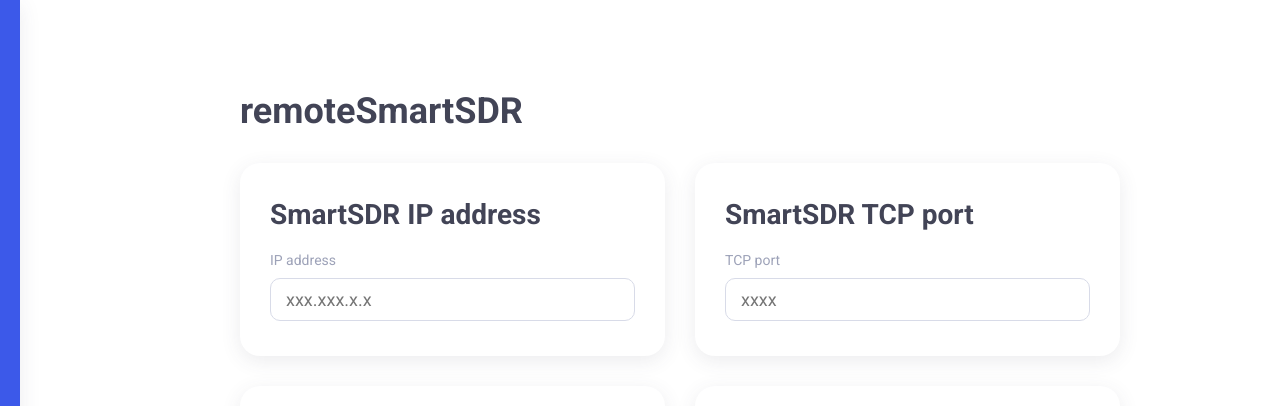
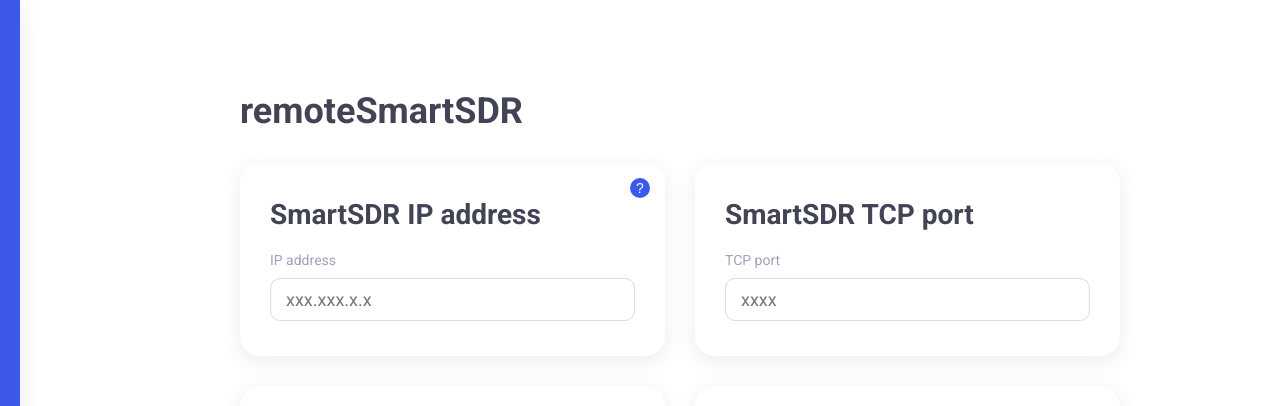
Before and after one commit to on3ure/remoteSmartSDR, a Next.js app in the folder web/: page / in a window 1280 px wide. Shown: the top 406 px of the page. Built offline with nearby package versions, Linux system fonts and the light colour scheme; no server answers; the database is empty.

Commit message:
Added support for tooltips in card component

```diff
--- a/web/package.json
+++ b/web/package.json
@@ -9,6 +9,7 @@
   },
   "devDependencies": {},
   "dependencies": {
+    "@popperjs/core": "^2.5.4",
     "@types/node": "^14.14.2",
     "@types/react": "^16.9.53",
     "formik": "^2.2.0",
@@ -16,6 +17,7 @@
     "next": "^10.0.1",
     "react": "^17.0.1",
     "react-dom": "^17.0.1",
+    "react-popper": "^2.2.4",
     "sass": "^1.27.0",
     "typescript": "^4.0.3"
   }
--- a/web/src/components/card/Card.scss
+++ b/web/src/components/card/Card.scss
@@ -13,6 +13,8 @@
 }
 
 .card {
+  position: relative;
+
   padding: 3.5rem space("l");
 
   background-color: $c-white;
--- a/web/src/components/card/Card.tsx
+++ b/web/src/components/card/Card.tsx
@@ -1,7 +1,13 @@
 import React, { FC } from 'react';
+import { Tooltip } from 'components/tooltip/Tooltip';
 
-export const Card: FC<CardProps> = ({ title, children }) => (
+export const Card: FC<CardProps> = ({ tooltip, title, children }) => (
   <div className="card">
+    {tooltip && (
+      <Tooltip
+        message={tooltip}
+      />
+    )}
     {title && (
       <h2 className="card__title">{title}</h2>
     )}
@@ -10,5 +16,6 @@
 );
 
 interface CardProps {
+  tooltip: string;
   title: string;
 }
--- a/web/src/components/form/Form.tsx
+++ b/web/src/components/form/Form.tsx
@@ -78,7 +78,7 @@
        {({ handleSubmit, isSubmitting, status }) => (
         <div className="form">
           <div className="form__grid">
-            <Card title="SmartSDR IP address">
+            <Card title="SmartSDR IP address" tooltip="Lorem ipsum">
               <InputField
                 id="smartSDRip"
                 name="smartSDRip"
--- a/web/src/components/index.scss
+++ b/web/src/components/index.scss
@@ -2,3 +2,4 @@
 @import "./card/Card";
 @import "./form/Form";
 @import "./toast/Toast";
+@import "./tooltip/Tooltip";
--- /dev/null
+++ b/web/src/components/tooltip/Tooltip.scss
@@ -0,0 +1,47 @@
+.tooltip {
+  padding: 1rem;
+
+  background-color: $c-white;
+
+  box-shadow: 0 0 1rem rgba($c-grey-300, .2);
+
+  font-size: 1.4rem;
+  color: $c-grey-300;
+
+
+  z-index: 2;
+
+  visibility: hidden;
+  opacity: 0;
+
+  border-radius: 1rem;
+
+  @include transition(visibility, opacity);
+
+  &.is-open {
+    visibility: visible;
+    opacity: 1;
+  }
+}
+
+.tooltip-toggle {
+  position: absolute;
+  top: 1.5rem;
+  right: 1.5rem;
+
+  display: inline-flex;
+  align-items: center;
+  justify-content: center;
+
+  width: 2rem;
+  height: 2rem;
+
+  background-color: $c-blue;
+
+  font-size: 1.4rem;
+  color: $c-white;
+
+  border-radius: 50%;
+
+  outline: none;
+}
--- /dev/null
+++ b/web/src/components/tooltip/Tooltip.tsx
@@ -0,0 +1,56 @@
+import React, { FC, useState } from 'react';
+
+import { Manager, Reference, Popper } from 'react-popper';
+
+export const Tooltip: FC<TooltipProps> = ({
+  message,
+}) => {
+  const [open, setOpen] = useState(false);
+
+  return (
+    <Manager>
+      <Reference>
+        {({ ref }) => (
+          <button
+            type="button"
+            className="tooltip-toggle"
+            ref={ref}
+            onClick={() => setOpen(!open)}
+          >
+            ?
+          </button>
+        )}
+      </Reference>
+      <Popper
+        placement="bottom-end"
+        modifiers={{
+          preventOverflow: {
+            enabled: true,
+            boundariesElement: 'window',
+            padding: 20,
+          },
+          offset: {
+            enabled: true,
+            offset: '6, 6, 6, 6',
+          },
+        }}
+      >
+        {({
+          ref, style, placement,
+        }) => (
+          <div
+            ref={ref}
+            style={style}
+            data-placement={placement}
+            className={open ? 'tooltip is-open' : 'tooltip'}
+            dangerouslySetInnerHTML={{ __html: message }}
+          />
+        )}
+      </Popper>
+    </Manager>
+  );
+};
+
+interface TooltipProps {
+  message: string;
+}
```
Also changed, not shown: 1 other file (tests, documents, lock files or other folders).
